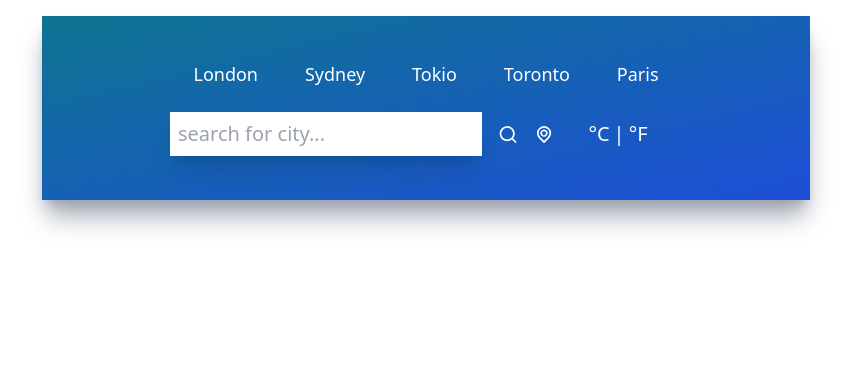
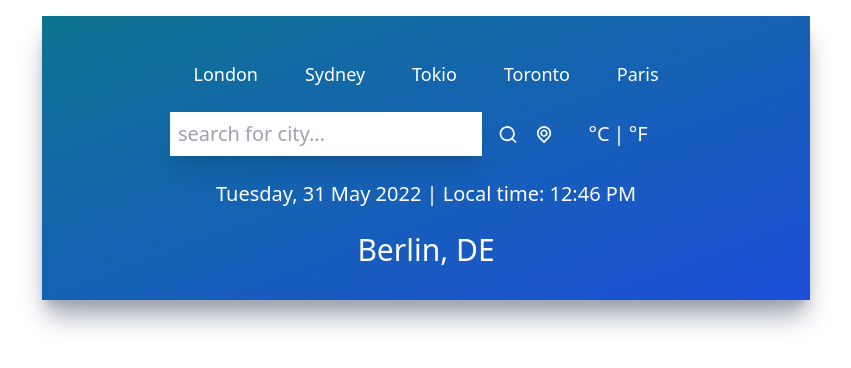
Before and after one commit to Zack1808/weather-app, a React (Create React App) app: page / in a window 1280 px wide. Shown: the top 368 px of the page, without its empty margins (214-1065 px from the left). Built offline with nearby package versions, Linux system fonts and the light colour scheme.

Commit message:
Created the TimeAndLocation component

```diff
--- a/src/components/App.js
+++ b/src/components/App.js
@@ -4,6 +4,7 @@
 // Importing the costume made components
 import TopButtons from './TopButtons';
 import Inputs from './Inputs';
+import TimeAndLocation from './TimeAndLocation';
 
 // Creating the App component
 const App = () => {
@@ -11,6 +12,8 @@
         <div className='mx-auto max-w-screen-md mt-4 py-5 px-32 bg-gradient-to-br from-cyan-700 to-blue-700 h-fit shadow-xl shadow-gray-400'>
             <TopButtons />
             <Inputs />
+
+            <TimeAndLocation />
         </div>
     )
 };
--- /dev/null
+++ b/src/components/TimeAndLocation.js
@@ -0,0 +1,21 @@
+import React from 'react';
+
+// Creating the TimeAndLocation component
+const TimeAndLocation = () => {
+    return(
+        <div>
+            <div className='flex items-center justify-center my-6'>
+                <p className='text-white text-xl font-extralight'>
+                    Tuesday, 31 May 2022 | Local time: 12:46 PM
+                </p>
+            </div>
+            <div className='flex items-center justify-center my-3'>
+                <p className="text-white text-3xl font-medium">
+                    Berlin, DE
+                </p>
+            </div>
+        </div>
+    )
+};
+
+export default TimeAndLocation;
```
